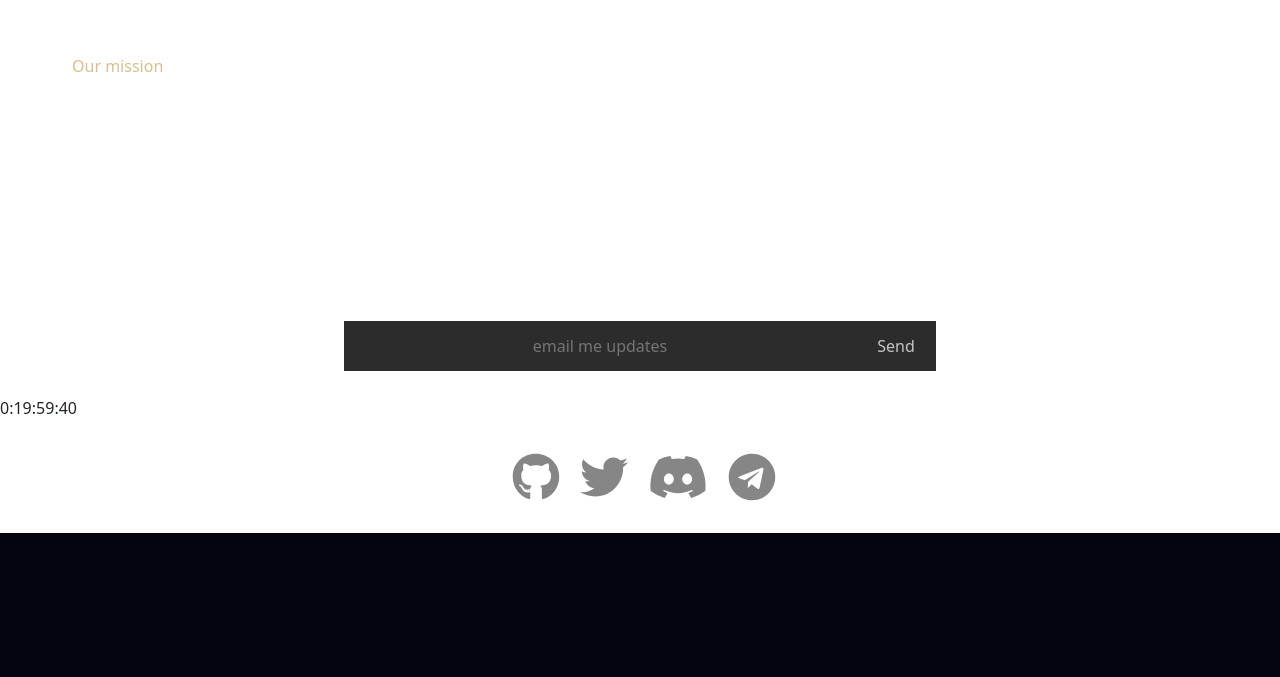
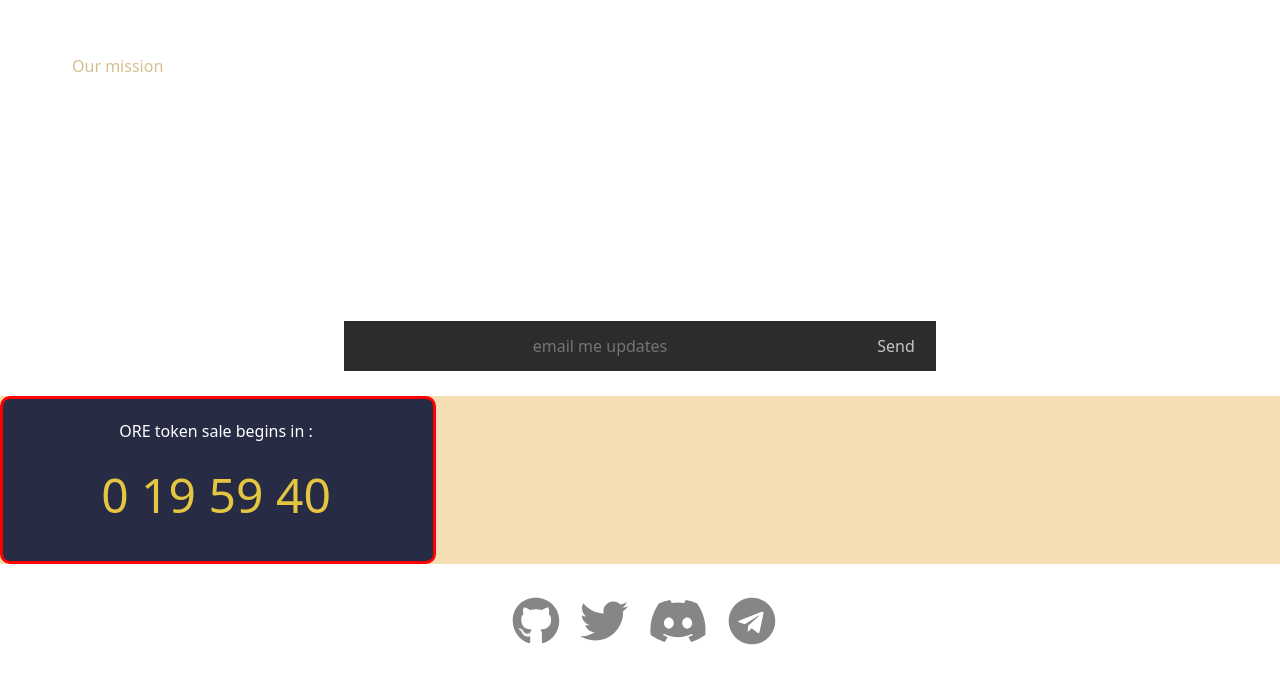
Before and after one commit to Jasper-Rowan/NatureDAO-landing-page, a Next.js app: page / in a window 1280 px wide. Shown: the part 1264-1941 px from the top of the page. Before the commit the page ends 1797 px from the top, so only its background shows below. Built offline with nearby package versions, Linux system fonts and the light colour scheme.

Commit message:
almost done making the countdown clock

```diff
--- a/components/CountDownClock.js
+++ b/components/CountDownClock.js
@@ -1,5 +1,6 @@
 import { useState } from "react";
 import Countdown from 'react-countdown';
+import styles from '../styles/CountDownClock.module.css';
 
 const CountDownClock = () => {
 
@@ -15,10 +16,13 @@ const CountDownClock = () => {
         return <Completionist />;
       } else {
         return (
-          <div style={{backgroundColor: "white"}}>
-            <span>
-              {days}:{hours}:{minutes}:{seconds}
-            </span>
+          <div className={styles.divParent}>
+            <div className={styles.divChild}>
+              <p className={styles.p}>ORE token sale begins in :</p>
+              <span className={styles.span}>
+                {days} {hours} {minutes} {seconds}
+              </span>
+            </div>
           </div>
         );
       }
--- /dev/null
+++ b/styles/CountDownClock.module.css
@@ -0,0 +1,29 @@
+.divParent{
+    background-color: wheat;
+
+}
+
+.divChild {
+    border: solid;
+    border-color: red;
+    width: 436px;
+    display: flex;
+    flex-direction: column;
+    justify-content: center;
+    align-items: center;
+    padding: 20px 44px 30px 40px;
+    background: #272C44;
+    border-radius: 10px;
+}
+
+.p {
+
+    color: white;
+}
+
+.span {
+    border: none;
+    font-weight: large;
+    font-size: 3em;
+    color: #E5C641;
+}
```
